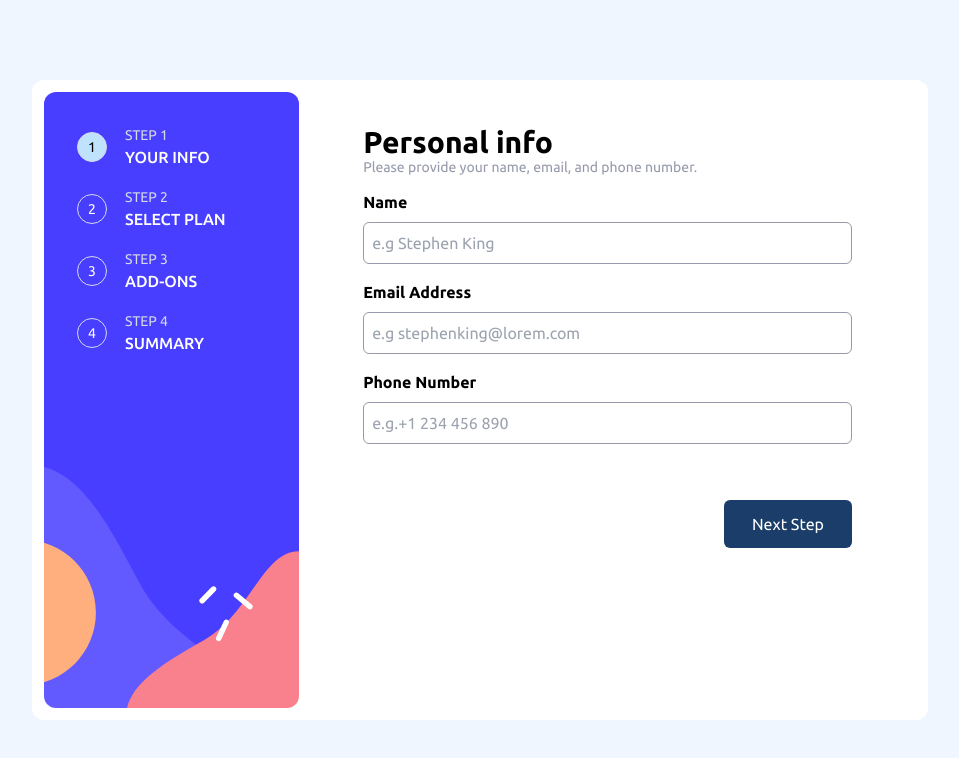
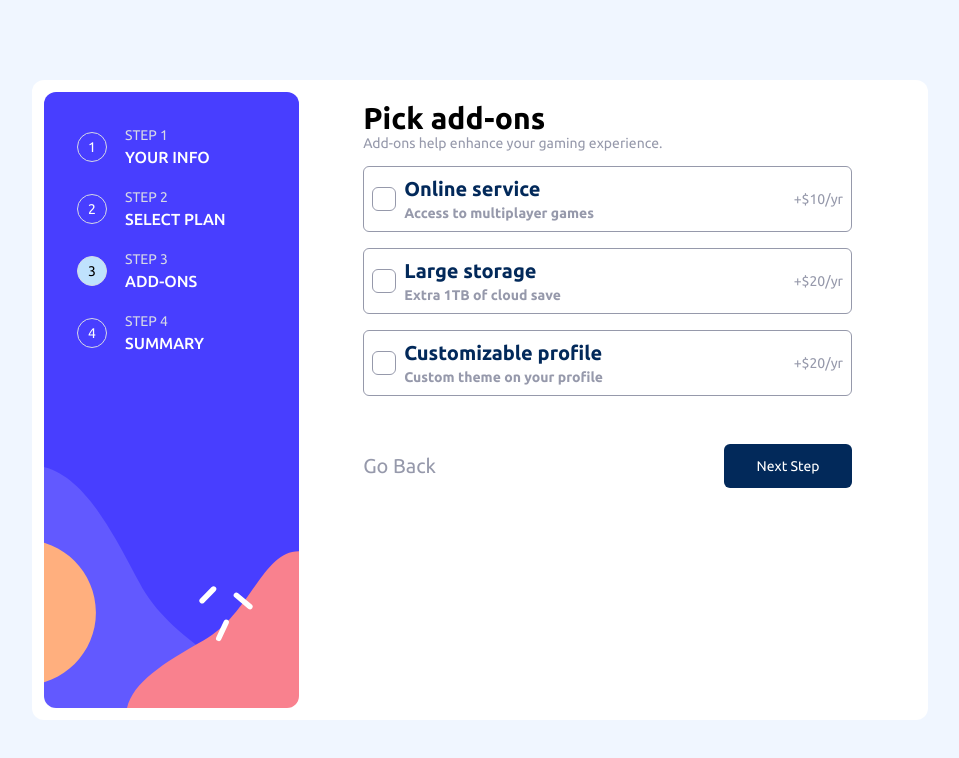
Before and after one commit to FevenSeyfu/Multistep-Form, a React (Vite) app: page / in a window 1280 px wide. Shown: the top 758 px of the page, without its empty margins (160-1119 px from the left). Built offline with nearby package versions, Linux system fonts and the light colour scheme.

Commit message:
complete step 3

```diff
--- a/package.json
+++ b/package.json
@@ -11,7 +11,8 @@
   },
   "dependencies": {
     "react": "^18.2.0",
-    "react-dom": "^18.2.0"
+    "react-dom": "^18.2.0",
+    "react-icons": "^5.0.1"
   },
   "devDependencies": {
     "@types/react": "^18.2.43",
--- a/src/App.jsx
+++ b/src/App.jsx
@@ -67,7 +67,7 @@ const App = () => {
             ))}
           </ul>
         </div>
-        <div className="absolute top-[6rem] bg-white rounded-xl w-[90%] py-[1rem] px-[2rem]">
+        <div className="absolute top-[6rem] bg-white rounded-xl w-[90%] py-[1rem] px-6 md:px-[2rem]">
           <MainForm  step={state.step} />
         </div>
       </div>
--- a/src/components/FormStep3.jsx
+++ b/src/components/FormStep3.jsx
@@ -1,48 +1,149 @@
 import React, { useState } from "react";
 import { useFormContext } from "../context/FormContext";
-
+import { IoMdCheckmark } from "react-icons/io";
 const FormStep3 = () => {
   const { state, dispatch } = useFormContext();
-  const handleChange = (fieldName, e) => {
-    dispatch({
-      type: "UPDATE_FORM_DATA",
-      payload: { [fieldName]: e.target.value },
+  const [addOn, setAddOn] = useState([]);
+  const billingCycle = state.formData.billingCycle;
+
+  const handleAddOnChange = (selected) => {
+    setAddOn((prevAddOn) => {
+      if (prevAddOn.includes(selected)) {
+        return prevAddOn.filter((item) => item !== selected);
+      } else {
+        return [...prevAddOn, selected];
+      }
     });
   };
-  const isFormValid = () => {
-    return true;
+
+  const handleSubmission = async () => {
+    await dispatch({
+      type: "UPDATE_FORM_DATA",
+      payload: { addon: addOn },
+    });
+    dispatch({ type: "NEXT_STEP" });
   };
 
   return (
-    <div className="flex flex-col my-8 gap-4">
+    <div className="flex flex-col my-2 gap-4">
       <div>
-        <h1 className="font-extrabold text-3xl">Select your plan</h1>
+        <h1 className="font-extrabold text-3xl">Pick add-ons</h1>
         <p className="text-sm text-neutral-cool-gray leading-none">
-          You have the option of monthly or yearly billing.
+          Add-ons help enhance your gaming experience.
         </p>
       </div>
-      <form className="flex flex-col gap-2 ">
+      <form className="flex flex-col gap-2 md:gap-4 text-sm md:text-md text-primary-marine-blue">
+        {/* Add-on Online */}
+        <div
+          className={`flex flex-row items-center justify-between h-1/3 p-2  border border-neutral-cool-gray rounded-md  cursor-pointer hover:border-primary-marine-blue ${
+            addOn.includes("online-service") &&
+            "border-primary-marine-blue border-2 bg-neutral-alabaster"
+          }`}
+          onClick={() => handleAddOnChange("online-service")}
+        >
+          <div className="flex flex-row items-center gap-2">
+          <label
+            htmlFor="addonOnline"
+            className={`h-6 w-6  flex items-center justify-center border border-neutral-cool-gray rounded-md ${
+              addOn.includes("online-service") ? "bg-primary-marine-blue" : ""
+            }`}
+          >
+            {addOn.includes("online-service") && (
+              <IoMdCheckmark className="text-white md:text-2xl" />
+            )}
+          </label>
+          <div className="font-bold">
+            <h6 className="font-extrabold text-lg md:text-xl">Online service</h6>
+            <p className="text-neutral-cool-gray ">
+              Access to multiplayer games
+            </p>
+          </div>
+          </div>
+          <div>
+            <p className="text-neutral-cool-gray">
+              {billingCycle === "monthly" ? "+$1/mo" : "+$10/yr"}
+            </p>
+          </div>
+        </div>
+         {/* Add-on storage */}
+         <div
+          className={`flex flex-row items-center justify-between h-1/3 p-2  border border-neutral-cool-gray rounded-md  cursor-pointer hover:border-primary-marine-blue ${
+            addOn.includes("large-storage") &&
+            "border-primary-marine-blue border-2 bg-neutral-alabaster"
+          }`}
+          onClick={() => handleAddOnChange("large-storage")}
+        >
+          <div className="flex flex-row items-center gap-2">
+          <label
+            htmlFor="addonStorage"
+            className={`h-6 w-6  flex items-center justify-center border border-neutral-cool-gray rounded-md ${
+              addOn.includes("large-storage") ? "bg-primary-marine-blue" : ""
+            }`}
+          >
+            {addOn.includes("large-storage") && (
+              <IoMdCheckmark className="text-white md:text-2xl" />
+            )}
+          </label>
+          <div className="font-bold">
+            <h6 className="font-extrabold text-lg md:text-xl">Large storage</h6>
+            <p className="text-neutral-cool-gray ">
+              Extra 1TB of cloud save
+            </p>
+          </div>
+          </div>
+          <div>
+            <p className="text-neutral-cool-gray">
+              {billingCycle === "monthly" ? "+$2/mo" : "+$20/yr"}
+            </p>
+          </div>
+        </div>
+         {/* Add-on profile */}
+         <div
+          className={`flex flex-row items-center justify-between h-1/3 p-2  border border-neutral-cool-gray rounded-md  cursor-pointer hover:border-primary-marine-blue ${
+            addOn.includes("customizable-profile") &&
+            "border-primary-marine-blue border-2 bg-neutral-alabaster"
+          }`}
+          onClick={() => handleAddOnChange("customizable-profile")}
+        >
+          <div className="flex flex-row items-center gap-2">
+          <label
+            htmlFor="addonProfile"
+            className={`h-6 w-6  flex items-center justify-center border border-neutral-cool-gray rounded-md ${
+              addOn.includes("customizable-profile") ? "bg-primary-marine-blue" : ""
+            }`}
+          >
+            {addOn.includes("customizable-profile") && (
+              <IoMdCheckmark className="text-white md:text-2xl" />
+            )}
+          </label>
+          <div className="font-bold">
+            <h6 className="font-extrabold text-lg md:text-xl">Customizable profile</h6>
+            <p className="text-neutral-cool-gray ">
+              Custom theme on your profile
+            </p>
+          </div>
+          </div>
+          <div>
+            <p className="text-neutral-cool-gray">
+              {billingCycle === "monthly" ? "+$2/mo" : "+$20/yr"}
+            </p>
+          </div>
+        </div>
+
+        {/* previous next buttons */}
         <div className="hidden md:flex justify-between mt-8">
           <button
             className=" text-xl text-neutral-cool-gray hover:cursor-pointer hover:text-black"
             onClick={() => {
-              if (isFormValid()) {
-                dispatch({ type: "PREVIOUS_STEP" });
-              }
+              dispatch({ type: "PREVIOUS_STEP" });
             }}
-            disabled={!isFormValid()}
           >
             Go Back
           </button>
 
           <button
             className="bg-primary-marine-blue text-white rounded-md w-32 p-3 disabled:opacity-50"
-            onClick={() => {
-              if (isFormValid()) {
-                dispatch({ type: "NEXT_STEP" });
-              }
-            }}
-            disabled={!isFormValid()}
+            onClick={handleSubmission}
           >
             Next Step
           </button>
@@ -53,23 +154,15 @@ const FormStep3 = () => {
           <button
             className=" text-xl text-neutral-cool-gray hover:cursor-pointer hover:text-black"
             onClick={() => {
-              if (isFormValid()) {
-                dispatch({ type: "PREVIOUS_STEP" });
-              }
+              dispatch({ type: "PREVIOUS_STEP" });
             }}
-            disabled={!isFormValid()}
           >
             Go Back
           </button>
 
           <button
             className="bg-primary-marine-blue text-white rounded-md w-32 p-3 disabled:opacity-50"
-            onClick={() => {
-              if (isFormValid()) {
-                dispatch({ type: "NEXT_STEP" });
-              }
-            }}
-            disabled={!isFormValid()}
+            onClick={handleSubmission}
           >
             Next Step
           </button>
--- a/src/context/FormContext.jsx
+++ b/src/context/FormContext.jsx
@@ -2,7 +2,7 @@ import React, { createContext, useContext, useReducer, useState } from "react";
 
 const FormContext = createContext();
 const initialState = {
-  step:1,
+  step:3,
   formData: {
     name: '',
     email : '',
```
Also changed, not shown: 1 other file (tests, documents, lock files or other folders).
